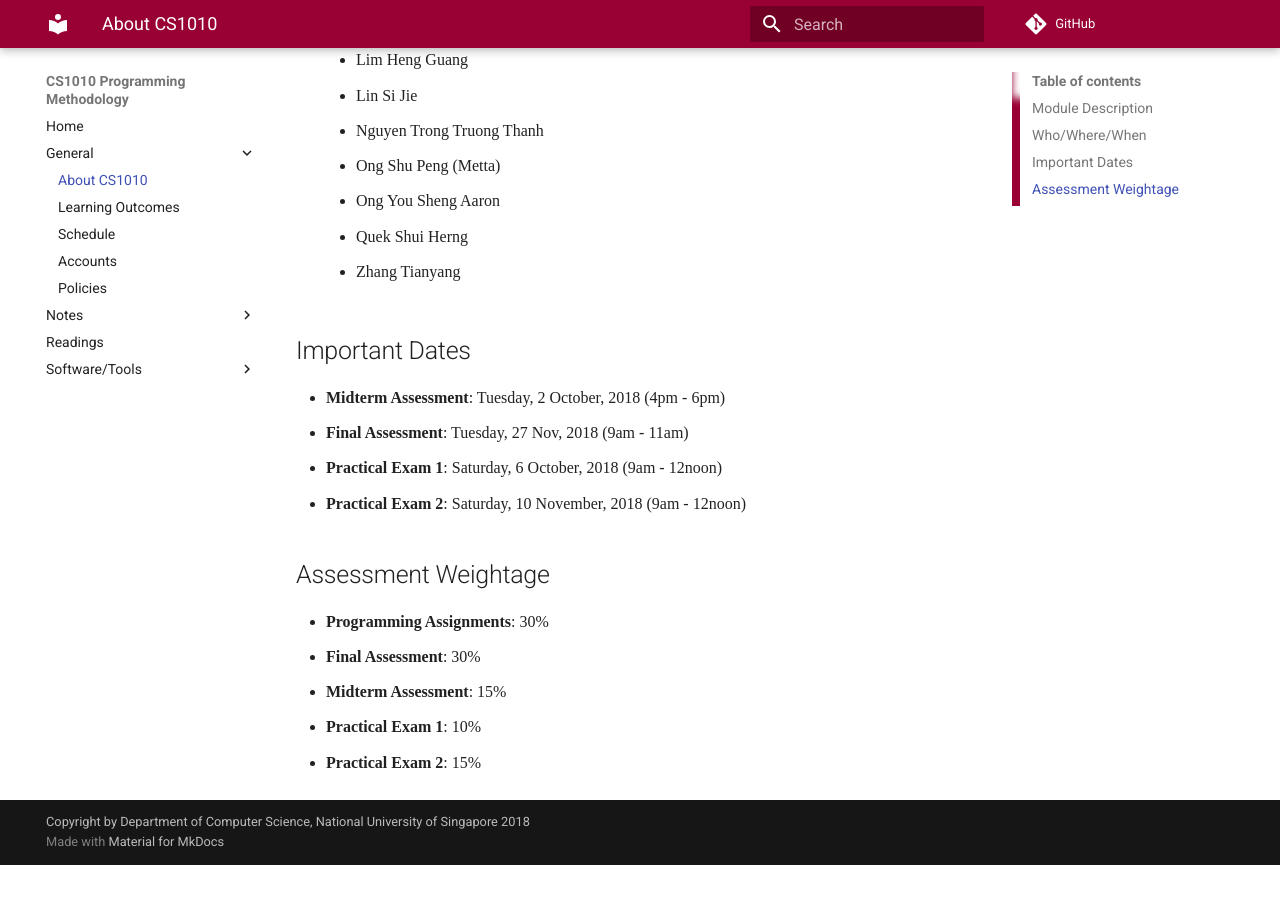
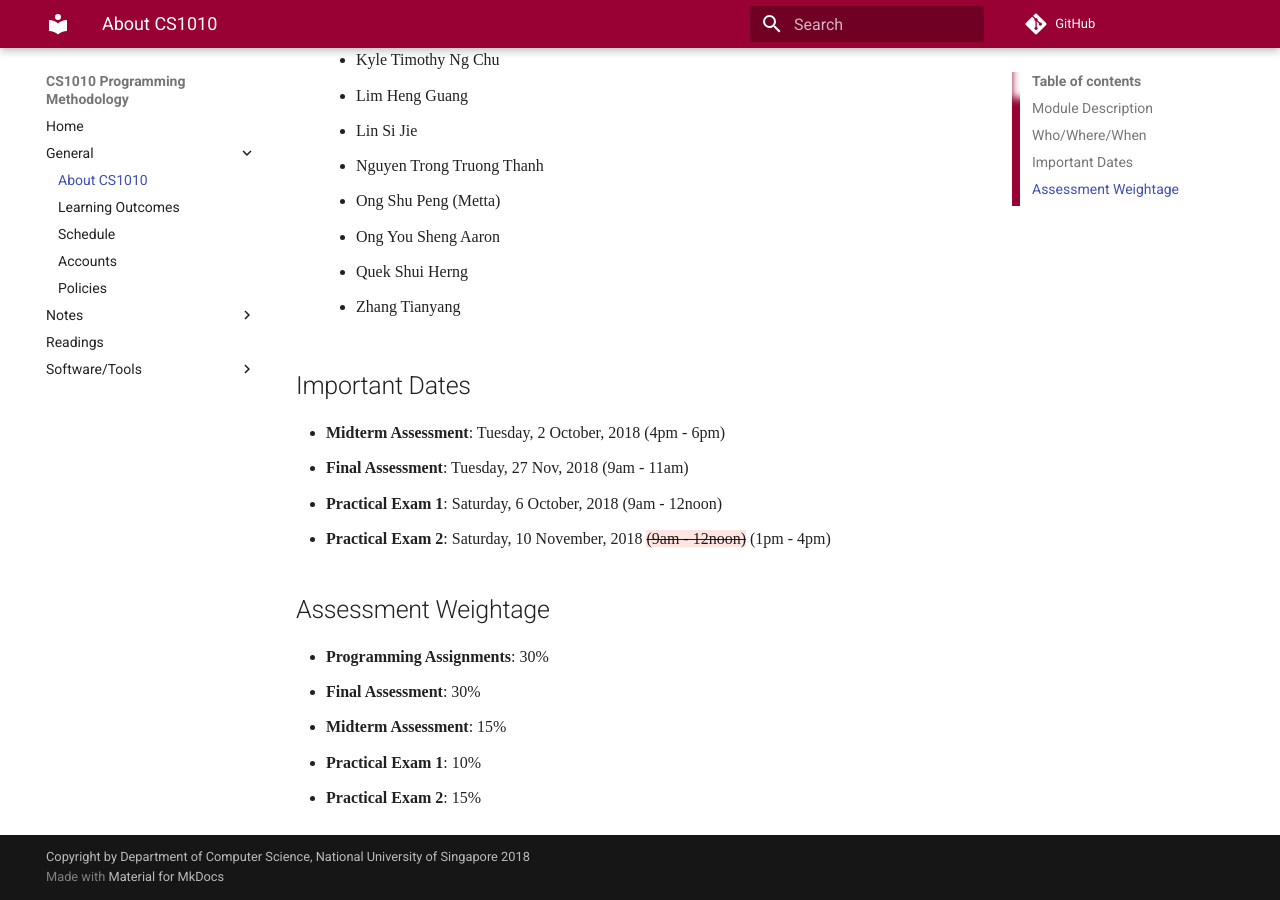
Before and after one commit to LL-Pengfei/CS1010-AY1819S1-Personal, an MkDocs documentation site: the page built from docs/about.md, in a window 1280 px wide and 900 px high, scrolled down 1232 px. Built offline with MkDocs 1.6.1 and Material for MkDocs 9.7.7, drawn with Linux system fonts in a browser that asks for light colours; nearby versions of some CDN libraries; some web fonts are replaced; formulas are drawn with MathJax 3; comment, search, counter and statistics services are not loaded; old or Windows-style settings are respelled for this version of MkDocs; before the commit the page ends 2097 px from its top, so only the background shows below that; some of the changed text lies outside the part shown.

Commit message:
Add office hour and fix time for PE 2

```diff
--- a/docs/about.md
+++ b/docs/about.md
@@ -9,6 +9,7 @@
 - **Instructor**: Ooi Wei Tsang
 - **Lecture Venue**: $I^3$ Auditorium
 - **Lecture Time**: Every Tuesday, 4pm - 6pm
+- **Office Hour**: Every Wednesday, 4pm - 5pm
 - **Teaching Assistants**:
 
 	- Wu Biao
@@ -43,7 +44,7 @@
 - **Midterm Assessment**: Tuesday, 2 October, 2018 (4pm - 6pm)
 - **Final Assessment**: Tuesday, 27 Nov, 2018 (9am - 11am)
 - **Practical Exam 1**: Saturday, 6 October, 2018 (9am - 12noon)
-- **Practical Exam 2**: Saturday, 10 November, 2018 (9am - 12noon)
+- **Practical Exam 2**: Saturday, 10 November, 2018 {--(9am - 12noon)--} (1pm - 4pm)
 
 ## Assessment Weightage
 
```
